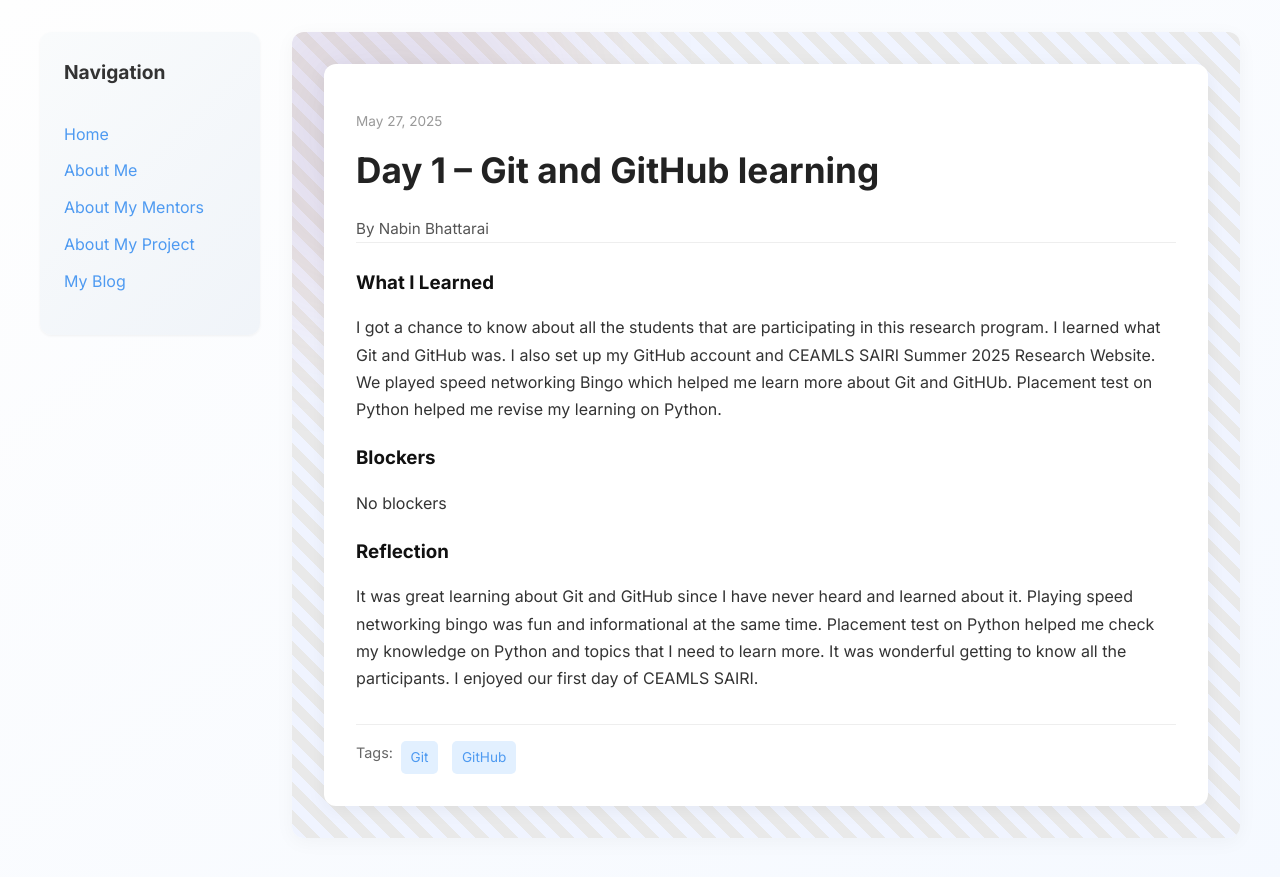
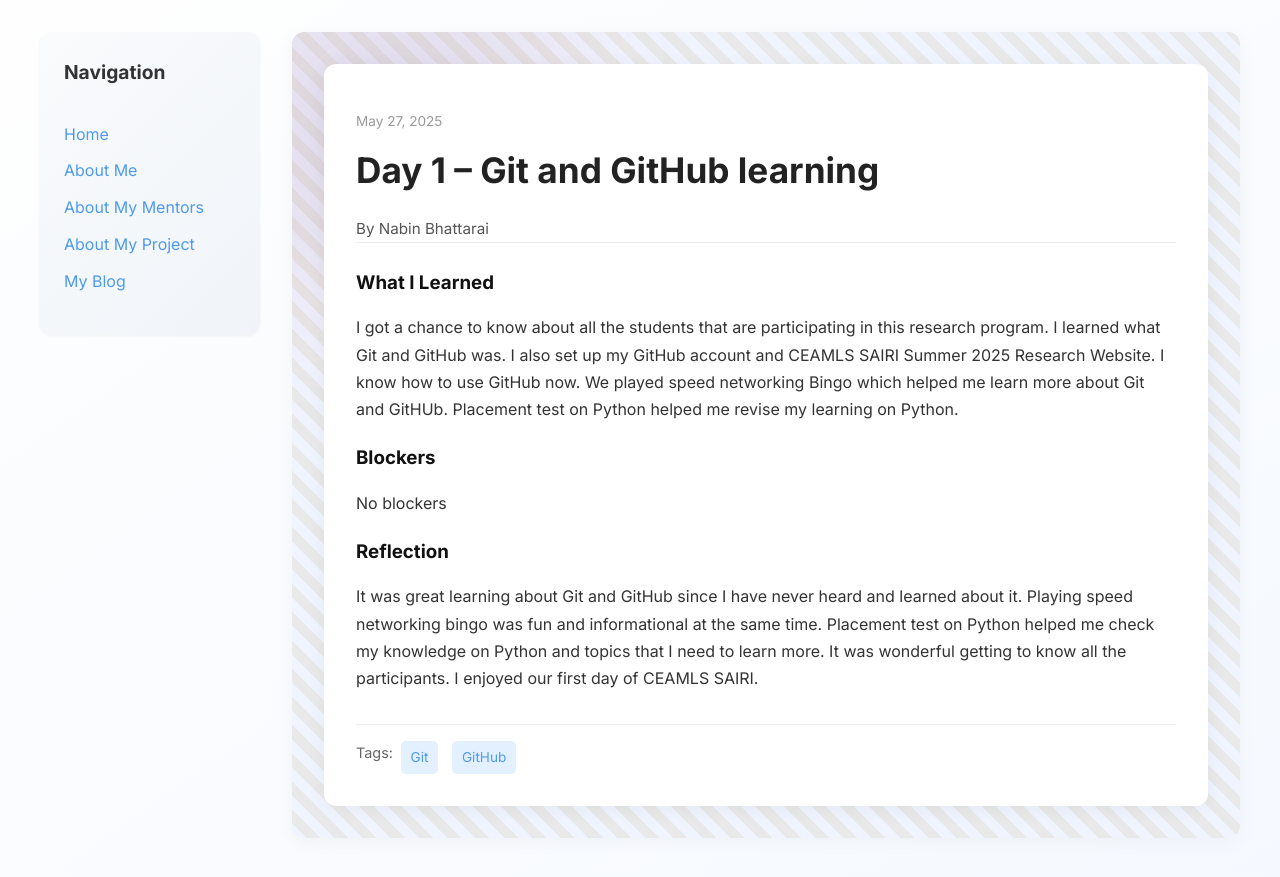
Before and after one commit to bhattarainabin2055/bhattarainabin2055.github.io, a Jekyll site: the page built from _posts/2025-05-27-day-1.md, in a window 1280 px wide. Shown: the top 877 px of the page. Built offline with Jekyll 4.4.1, drawn with Linux system fonts in a browser that asks for light colours.

Commit message:
Update 2025-05-27-day-1.md

```diff
--- a/_posts/2025-05-27-day-1.md
+++ b/_posts/2025-05-27-day-1.md
@@ -7,7 +7,7 @@ permalink: /day1.html
 tags: ["Git", "GitHub"]
 
 what_i_learned: |
-  I got a chance to know about all the students that are participating in this research program. I learned what Git and GitHub was. I also set up my GitHub account and CEAMLS SAIRI Summer 2025 Research Website. We played speed networking Bingo which helped me learn more about Git and GitHUb. Placement test on Python helped me revise my learning on Python.
+  I got a chance to know about all the students that are participating in this research program. I learned what Git and GitHub was. I also set up my GitHub account and CEAMLS SAIRI Summer 2025 Research Website. I know how to use GitHub now. We played speed networking Bingo which helped me learn more about Git and GitHUb. Placement test on Python helped me revise my learning on Python.
 
 blockers: |
   No blockers
```
